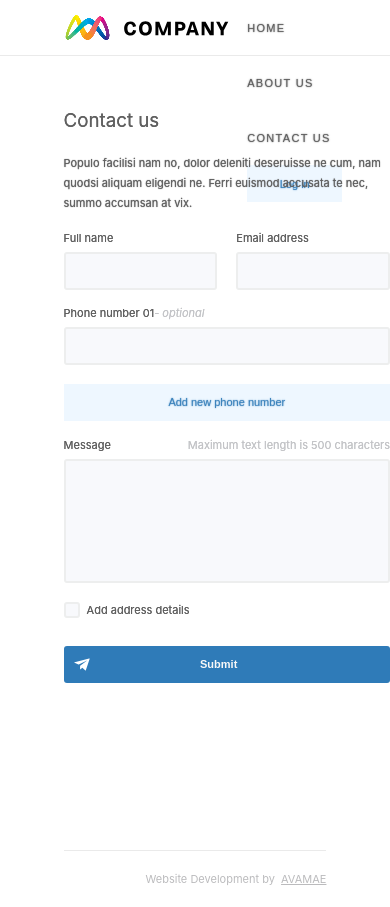
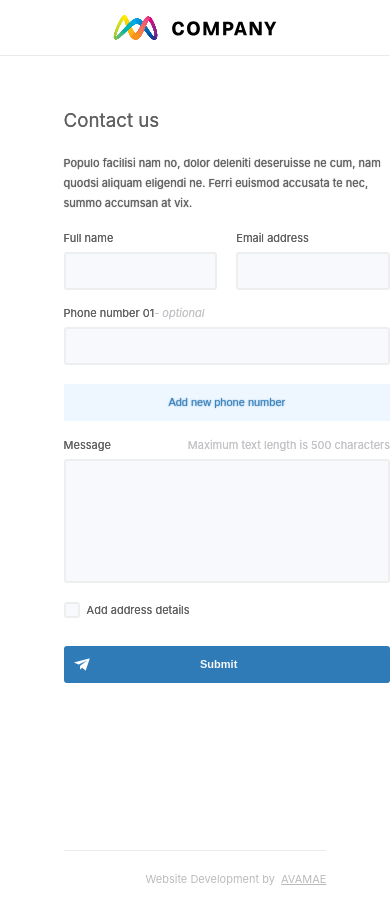
Before and after one commit to jgumoes/react-website, a React (Create React App) app: page /contact-us in a window 390 px wide. Built offline with nearby package versions, Linux system fonts and the light colour scheme.

Commit message:
made the navbar responsive

```diff
--- a/src/Views/ContactUs/ContactUs.css
+++ b/src/Views/ContactUs/ContactUs.css
@@ -136,3 +136,7 @@ button[type="submit"].form-element span{
   font-size: 14px;
   text-align: center;
 }
+
+@media only screen and (max-width: 904px) {
+
+}
--- a/src/components/NavBar/NavBar.css
+++ b/src/components/NavBar/NavBar.css
@@ -42,3 +42,18 @@
 .navbar .buttons-container {
   height: 100%;
 }
+
+@media screen and (max-width: 904px) {
+  .navbar {
+    display: flex;
+    justify-content: center;
+    margin-inline: 0;
+    padding-inline: 0;
+  }
+}
+
+@media screen and (max-width: 645px) {
+  .navbar .buttons-container {
+    display: none;
+  }
+}
```
